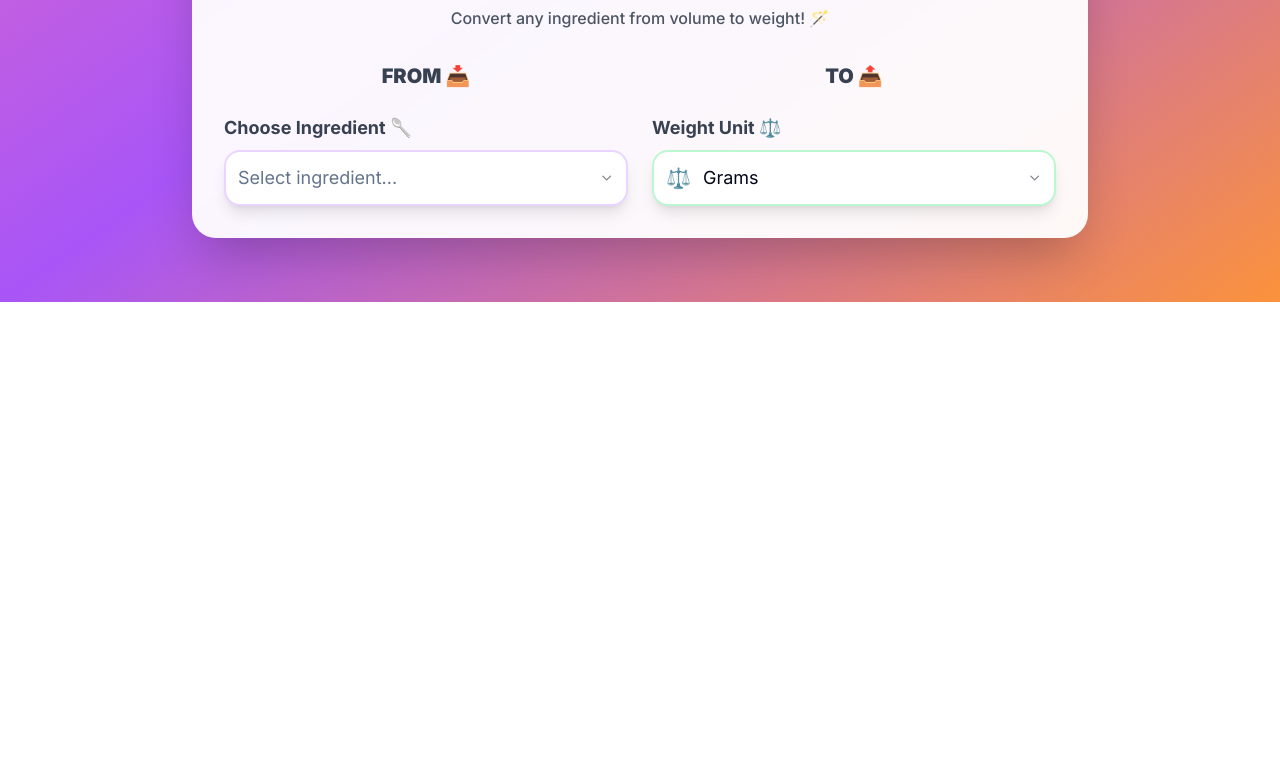
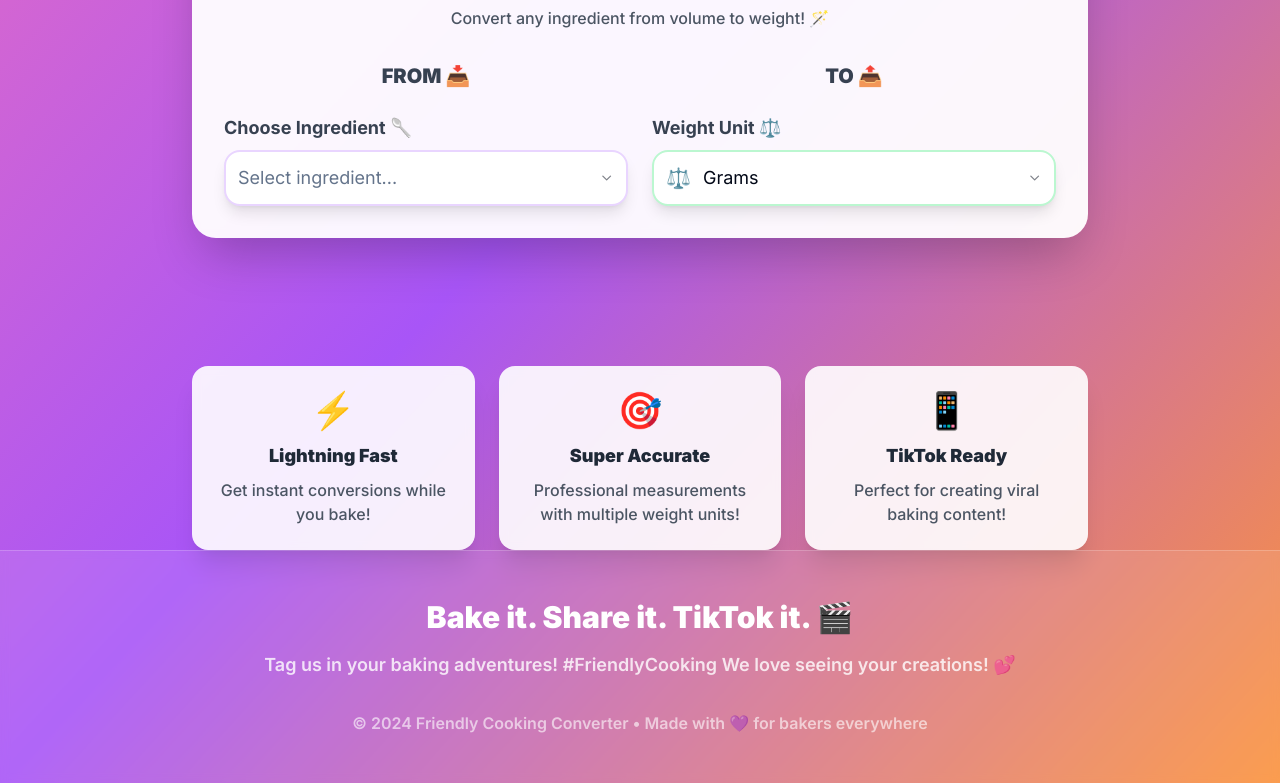
Before and after one commit to DenVelc/friendly-cooking-convertor, a Next.js app: page / in a window 1280 px wide. Shown: the part 610-1393 px from the top of the page. Before the commit the page ends 912 px from the top, so only its background shows below. Built offline with nearby package versions, Linux system fonts and the light colour scheme.

Commit message:
Update cooking-converter.tsx

```diff
--- a/components/cooking-converter.tsx
+++ b/components/cooking-converter.tsx
@@ -572,6 +572,43 @@ export default function CookingConverter() {
           </CardContent>
         </Card>
       </div>
+
+      {/* Fun Facts Section */}
+      <div className="max-w-4xl mx-auto mt-16 grid grid-cols-1 md:grid-cols-3 gap-6">
+        <Card className="bg-white/90 backdrop-blur-sm rounded-2xl shadow-xl border-0 p-6 text-center transform hover:scale-105 transition-all duration-200">
+          <div className="text-4xl mb-3">⚡</div>
+          <h3 className="font-black text-lg text-gray-800 mb-2">Lightning Fast</h3>
+          <p className="text-gray-600 font-medium">Get instant conversions while you bake!</p>
+        </Card>
+
+        <Card className="bg-white/90 backdrop-blur-sm rounded-2xl shadow-xl border-0 p-6 text-center transform hover:scale-105 transition-all duration-200">
+          <div className="text-4xl mb-3">🎯</div>
+          <h3 className="font-black text-lg text-gray-800 mb-2">Super Accurate</h3>
+          <p className="text-gray-600 font-medium">Professional measurements with multiple weight units!</p>
+        </Card>
+
+        <Card className="bg-white/90 backdrop-blur-sm rounded-2xl shadow-xl border-0 p-6 text-center transform hover:scale-105 transition-all duration-200">
+          <div className="text-4xl mb-3">📱</div>
+          <h3 className="font-black text-lg text-gray-800 mb-2">TikTok Ready</h3>
+          <p className="text-gray-600 font-medium">Perfect for creating viral baking content!</p>
+        </Card>
+      </div>
+
+      {/* Footer */}
+      <footer className="bg-white/10 backdrop-blur-sm border-t border-white/20">
+        <div className="container mx-auto px-4 py-12">
+          <div className="text-center">
+            <h3 className="text-3xl font-black text-white mb-4">Bake it. Share it. TikTok it. 🎬</h3>
+            <p className="text-white/80 font-semibold mb-8 text-lg">
+              Tag us in your baking adventures! #FriendlyCooking We love seeing your creations! 💕
+            </p>
+
+            <div className="text-white/60 font-semibold">
+              <p>© 2024 Friendly Cooking Converter • Made with 💜 for bakers everywhere</p>
+            </div>
+          </div>
+        </div>
+      </footer>
     </div>
   )
 }
```
